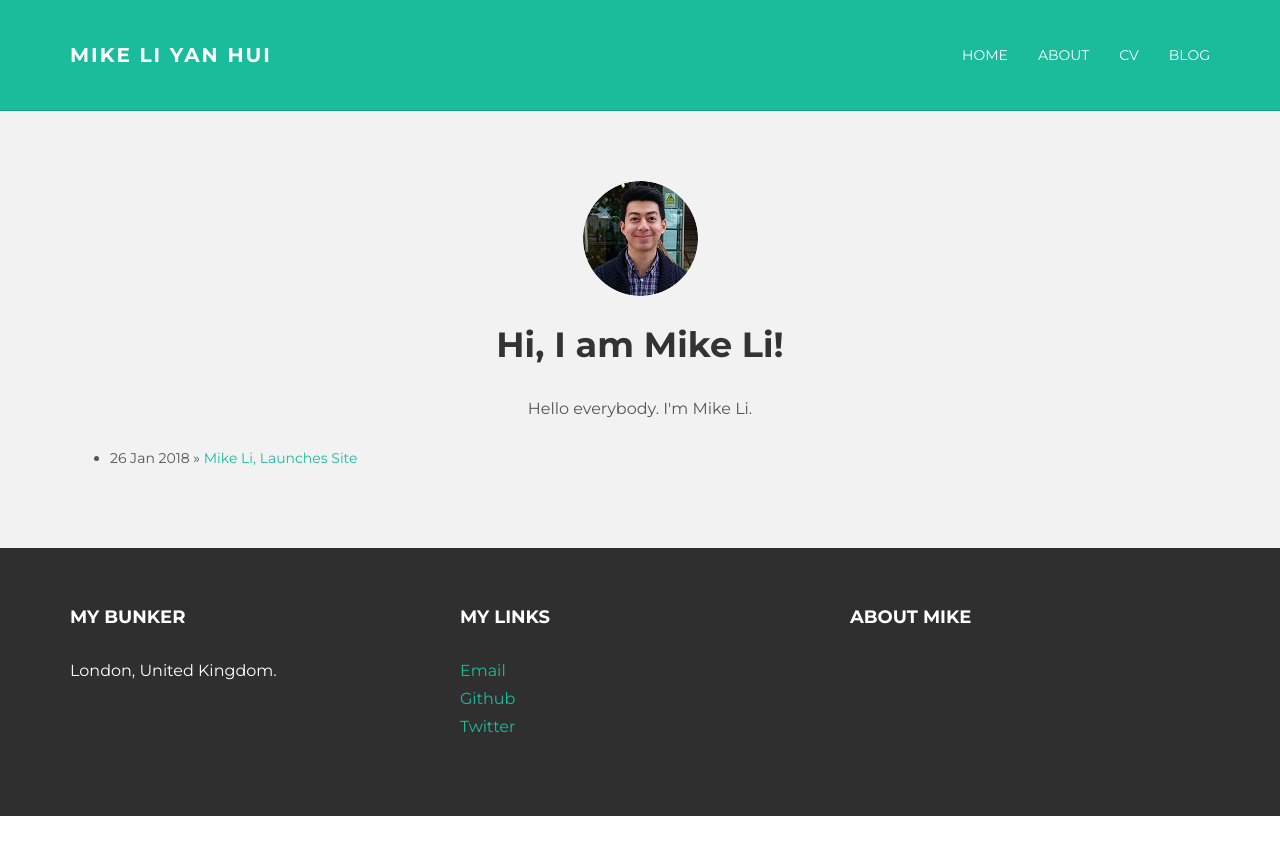
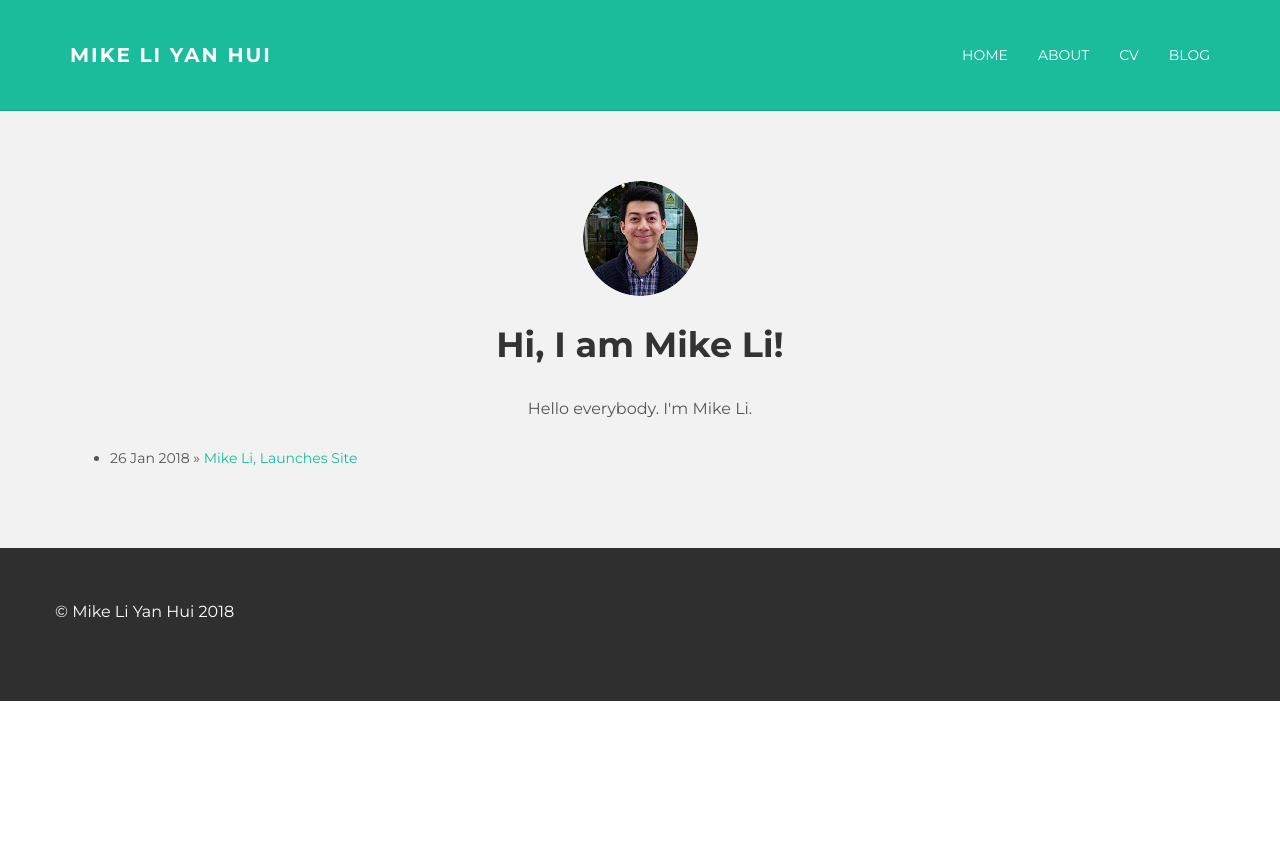
Before and after one commit to mikejamesli/mikeli11.github.io, a Jekyll site: the page built from index.html, in a window 1280 px wide. Shown: the top 855 px of the page. Built offline with Jekyll 4.4.1, drawn with Linux system fonts in a browser that asks for light colours; nearby versions of some CDN libraries; library files that are not in the unit come from our copies.

Commit message:
removed footer

```diff
--- a/_layouts/default.html
+++ b/_layouts/default.html
@@ -16,7 +16,7 @@
 					  <span class="icon-bar"></span>
 					  <span class="icon-bar"></span>
 					</button>
-					<a class="navbar-brand" href="index.html">Mike Li Yan Hui</a>
+					<a class="navbar-brand" href="#">Mike Li Yan Hui</a>
 				  </div>
 				  <div class="navbar-collapse collapse">
 					<ul class="nav navbar-nav navbar-right">
@@ -38,26 +38,7 @@
 			  <div id="footer">
 				  <div class="container">
 					  <div class="row">
-						  <div class="col-lg-4">
-							<h4>My Bunker</h4>
-							<p>
-								London, United Kingdom.
-							</p>
-						  </div>
-
-						  <div class="col-lg-4">
-							  <h4>My Links</h4>
-							  <p>
-								<a href="mailto:mikejlyh@gmail.com">Email</a><br/>
-								<a href="https://github.com/mikeli11">Github</a><br/>
-								<a href="#">Twitter</a><br/>
-							  </p>
-						  </div>
-
-						  <div class="col-lg-4">
-							  <h4>About Mike</h4>
-						  </div>
-
+						  <p> © Mike Li Yan Hui 2018 </p>
 					  </div>
 
 				  </div>
```
